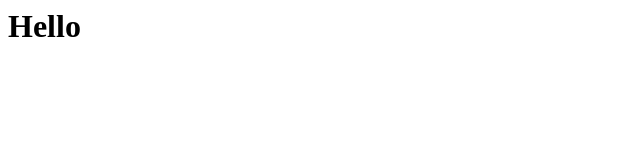
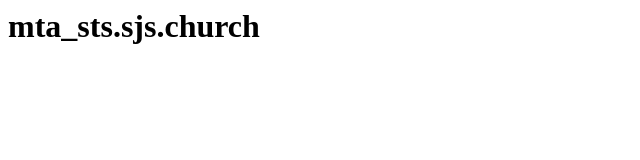
Before and after one commit to agminter/mta-sts.sjs.church, a plain HTML site: page index.html in a window 1280 px wide. Shown: the whole page, without its empty margins (0-640 px from the left). Drawn offline with Linux system fonts and the light colour scheme.

Commit message:
Update index.html

```diff
--- a/index.html
+++ b/index.html
@@ -1 +1 @@
-<body><h1>Hello</h1></body>
+<body><h1>mta_sts.sjs.church</h1></body>
```
